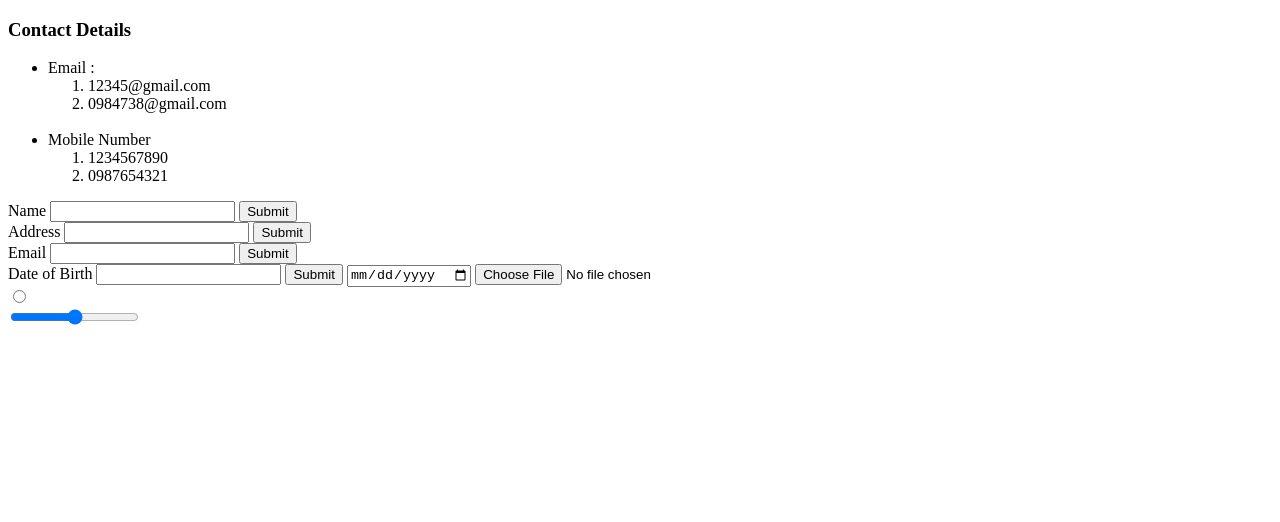
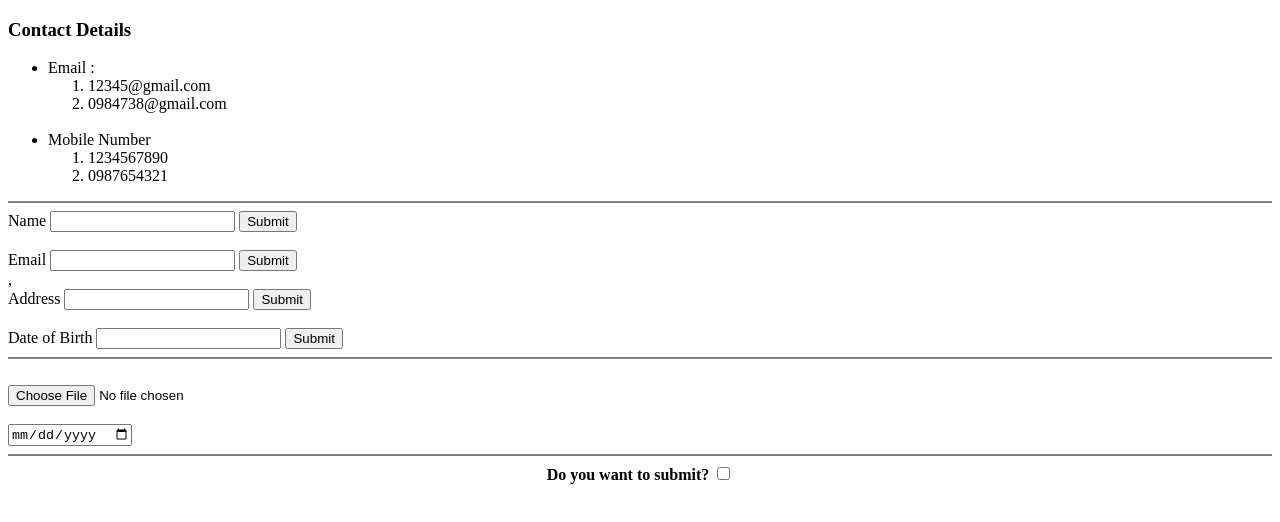
Before and after one commit to Impriyanshu29/pnt, a plain HTML site: page Contact.html in a window 1280 px wide. Drawn offline with Linux system fonts and the light colour scheme.

Commit message:
Add files via upload

```diff
--- a/Contact.html
+++ b/Contact.html
@@ -23,28 +23,40 @@
             <li>0987654321</li>
         </ol>
     </ul>
+    <hr noshade>
     <form>
 
         <td><label>Name</label></td>
         <td><input type="text"></td>
         <td><input type="submit"></td>
         <br>
+        <br>
+        <label>Email</label>
+        <input type="email">
+        <input type="submit">
+        <br>
+        ,<br>
         <td><label>Address</label></td>
          <td><input type="text"></td>
         <td><input type="submit"></td>
         <br>
-        <label>Email</label>
-        <input type="text">
-        <input type="submit">
+
         <br>
         <label>Date of Birth</label>
         <input type>
-        <input type="submit">    <input type="date">
+        <input type="submit">
+        <hr noshade>
+        <br>
         <input type="file">
         <br>
-        <input type="radio">
         <br>
-        <input type="range">
+        <input type="date">
+        <br>
+        <hr noshade>
+        <center>
+            <label><strong>Do you want to submit?</strong></label>
+            <input type="checkbox">
+        </center>
 
     </form>
 </body>
```
Also changed, not shown: index.html (+1 -1 lines), Image/Myself.png (added).
